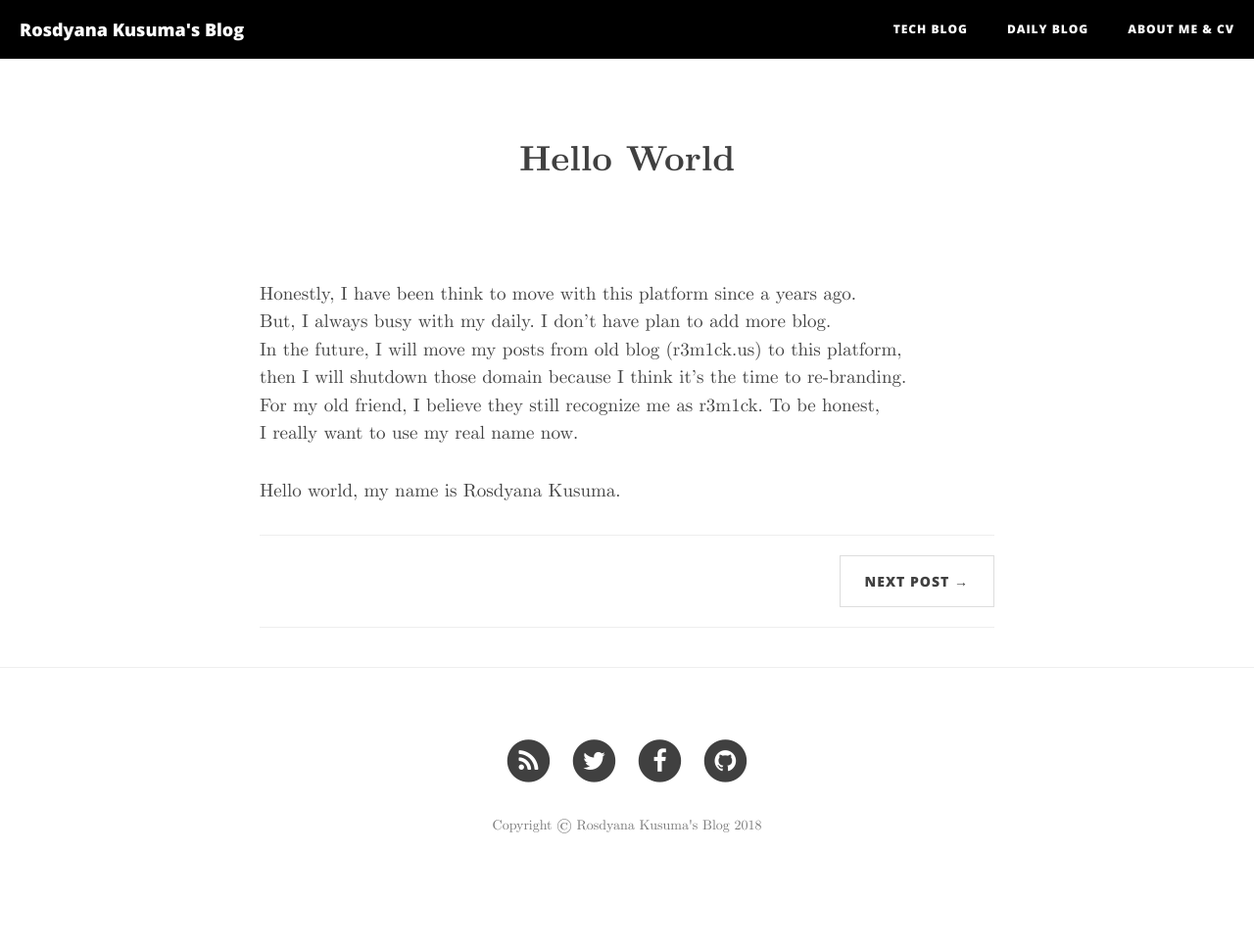
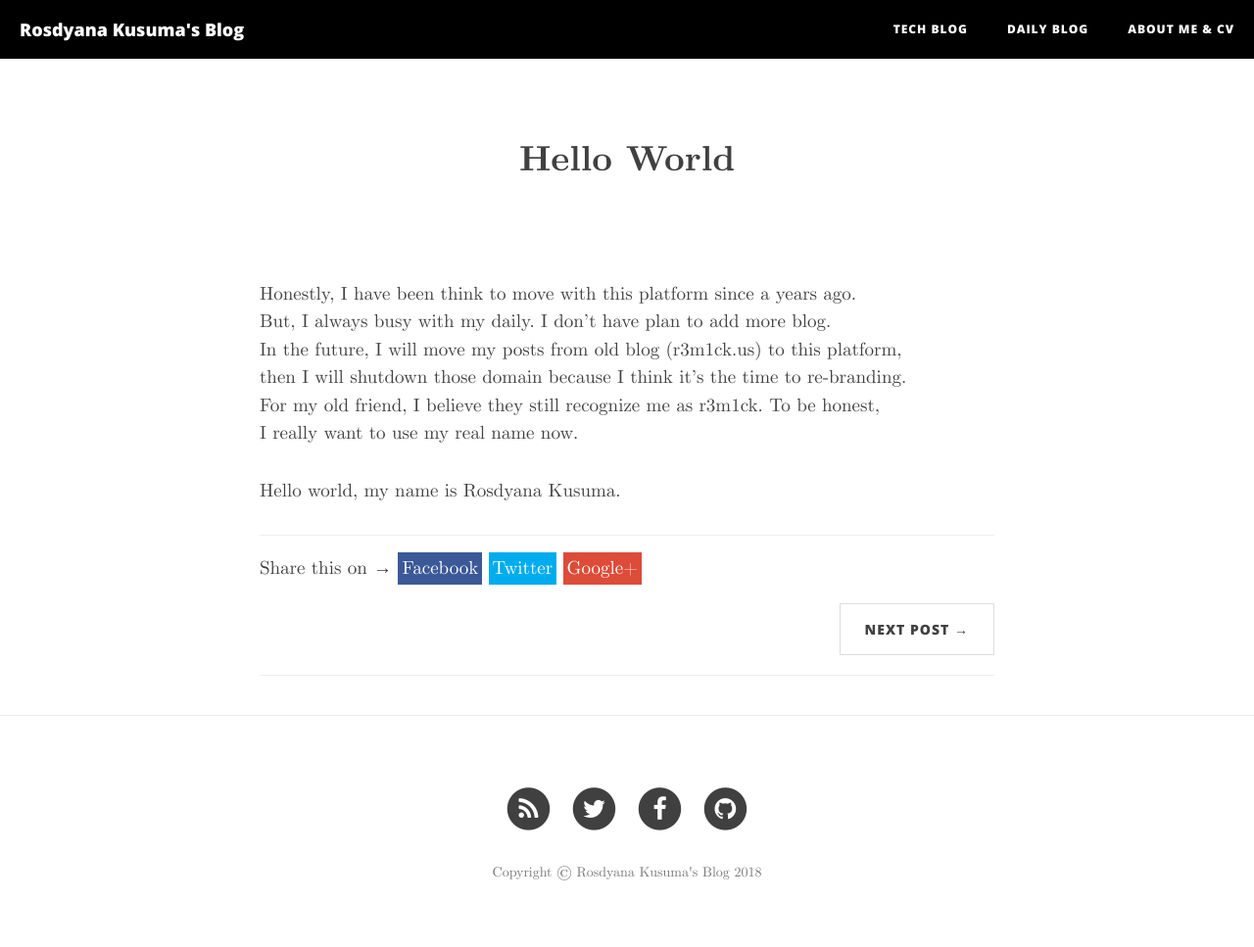
Before and after one commit to rosdyana/rosdyana.github.io, a Jekyll site: the page built from _posts/2018-01-05-hello-world.md, in a window 1280 px wide. Shown: the whole page at 98% size. Built offline with Jekyll 4.4.1, drawn with Linux system fonts in a browser that asks for light colours; nearby versions of some CDN libraries; comment, search, counter and statistics services are not loaded; before the commit the page ends 919 px from its top, so only the background shows below that.

Commit message:
fixed symlink

```diff
--- /dev/null
+++ b/_includes/share_page.html
@@ -0,0 +1,10 @@
+<div>
+Share this on &rarr;
+
+<a href="http://facebook.com/sharer.php?u={{ site.url | url_encode }}{{ page.url | url_encode }}" rel="nofollow" target="_blank" title="Share on Facebook" style="color:#fff; background:#3b5998; padding: 4px; text-decoration: none;">Facebook</a>
+
+<a href="http://twitter.com/intent/tweet?text={{ page.title | url_encode }}&url={{ site.url | url_encode }}{{ page.url | url_encode}}&via={{ site.twitter_username }}&related={{ site.twitter_username }}" rel="nofollow" target="_blank" title="Share on Twitter" style="color:#fff; background:#00aced; padding: 4px; text-decoration: none;">Twitter</a>
+
+<a href="http://plus.google.com/share?url={{site.url |url_encode}}{{page.url url_encode}}" rel="nofollow" target="_blank" title="Share on Google+" style="color:#fff; background:#dd4b39; padding: 4px; text-decoration: none;">Google+</a>
+
+</div>
--- a/_layouts/post.html
+++ b/_layouts/post.html
@@ -37,7 +37,7 @@ layout: default
                 </div>
 
                 <hr>
-                {% include share-page.html %}
+                {% include share_page.html %}
                 <ul class="pager">
                     {% if page.previous.url %}
                     <li class="previous">
```
Also changed, not shown: _includes/share-page.html (deleted).
